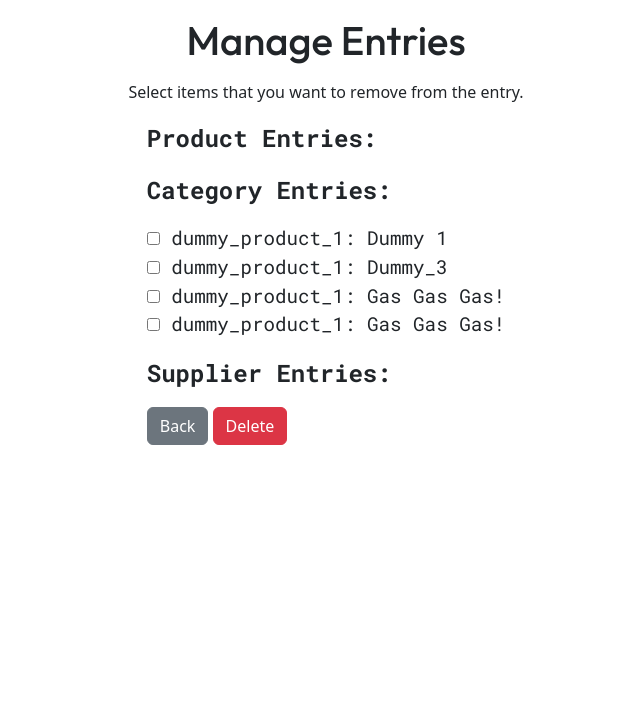
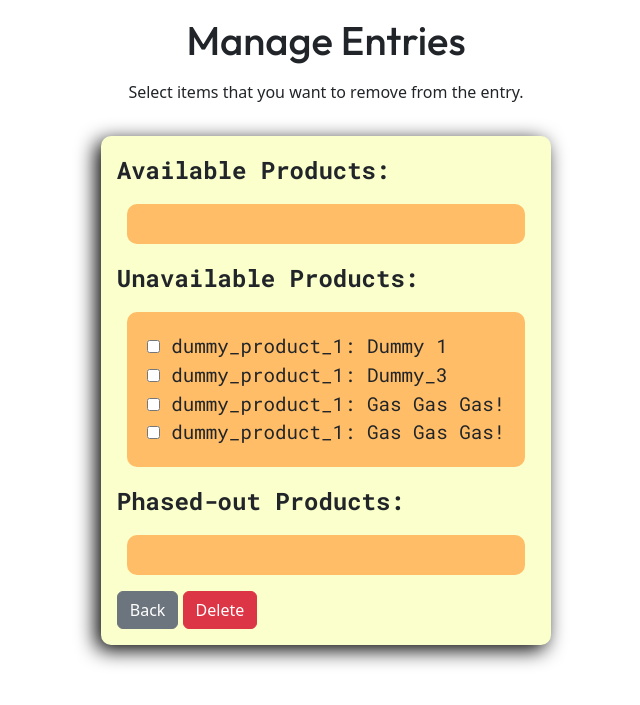
Before and after one commit to junealexis13/inventory_manager, a Django app: page /inventory/manage/remove in a window 1280 px wide. Shown: the part 16-721 px from the top of the page, without its empty margins (314-954 px from the left). Run offline with Django 5.2, Linux system fonts and the light colour scheme; data comes from the database, SQL or seed files in the repository; both versions use the stored data as it was after the commit; some libraries are stand-ins or nearby versions.

Commit message:
major update - added graphing functionality, minor ui changes and revising how django handle forms

```diff
--- a/home/forms.py
+++ b/home/forms.py
@@ -36,7 +36,7 @@ class ProductForms(ModelForm):
 class StockForms(ModelForm):
     class Meta:
         model = Stock
-        exclude = ['is_sold']
+        exclude = ['is_sold','sold_date']
 
         widgets = {
             'stock_name': forms.TextInput(attrs={'class': 'form-control', 'placeholder': 'Enter stock name'}),
--- a/home/models.py
+++ b/home/models.py
@@ -21,7 +21,7 @@ class Product(models.Model):
     product_name = models.CharField(max_length=255,default="Product 1",help_text="Official product name")
     description = models.TextField(help_text="Tell something about the product.")
     SKU = models.CharField(max_length=50, unique=True, help_text="SKU is a unique ID given mainly by manufacturers. Check the Unit or Documents if SKU is present.")
-    category = models.OneToOneField(Category, related_name="products", on_delete=models.SET_NULL, null=True)
+    category = models.ForeignKey(Category, related_name="products", on_delete=models.SET_NULL, null=True)
     weight = models.DecimalField(max_digits=10, decimal_places=2, null=True, blank=True)
     image = models.ImageField(upload_to='product_images/', null=True, blank=True)
     expiry_date = models.DateField(default=timezone.now,null=True, blank=True, help_text="YYYY-MM-DD (Leave Blank if N/A)")
--- a/home/static/css/form_stylings.css
+++ b/home/static/css/form_stylings.css
@@ -127,6 +127,21 @@ button > p {
 }
 
 
+.del_wrapper {
+    padding: 1rem;
+    margin: 1rem;
+    background-color: rgb(250, 255, 203);
+    border-radius: 10px;
+    box-shadow: -5px 5px 20px black;
+}
+
+form > div {
+    margin: 10px;
+    background-color: rgb(255, 189, 103);
+    padding: 20px;
+    border-radius: 10px;
+}
+
 @media screen and (max-widtht:996) {
 
 }
--- a/home/templates/chunks/entry_viewer.html
+++ b/home/templates/chunks/entry_viewer.html
@@ -1,6 +1,7 @@
 <div class="main_wrapper">
     <h1>Manage Entries</h1>
     <p>Select items that you want to remove from the entry.</p>
+    <div class="del_wrapper">
         <form method="post">
             {% csrf_token %}
             {{ form.as_p }}
@@ -26,3 +27,4 @@
             </div>
         </form>
     </div>
+</div>
--- a/home/templates/chunks/forms/product_specs.html
+++ b/home/templates/chunks/forms/product_specs.html
@@ -9,6 +9,5 @@
         </div>
         <p>You can request to add needed fields.</p>
         <input type="submit" value="Submit" class="btn btn-secondary">
-
     </form>
 </center>
--- a/home/templates/home/entry_mngr.html
+++ b/home/templates/home/entry_mngr.html
@@ -9,6 +9,7 @@
     <link rel="shortcut icon" href="{% static 'images/favicon.png' %}">
     <link rel="stylesheet" href="{% static 'css/navbar.css' %}">
     <link rel="stylesheet" href="{% static 'css/entry_viewer.css' %}">
+    <link rel="stylesheet" href="{% static 'css/form_stylings.css' %}">
 
     <link rel="stylesheet" href="https://fonts.googleapis.com/css2?family=Material+Symbols+Outlined:opsz,wght,FILL,GRAD@24,400,0,0" />
 
--- a/home/templates/home/inventory_forms.html
+++ b/home/templates/home/inventory_forms.html
@@ -8,7 +8,7 @@
     {% load static %}
     <link rel="shortcut icon" href="{% static 'images/favicon.png' %}">
     <link rel="stylesheet" href="{% static 'css/navbar.css' %}">
-    <link rel="stylesheet" href="{% static 'css/products_noneview.css' %}">
+    <link rel="stylesheet" href="{% static 'css/product_view.css' %}">
     <link rel="stylesheet" href="{% static 'css/form_stylings.css' %}">
 
     <link rel="stylesheet" href="https://fonts.googleapis.com/css2?family=Material+Symbols+Outlined:opsz,wght,FILL,GRAD@24,400,0,0" />
--- a/inventory/forms.py
+++ b/inventory/forms.py
@@ -13,12 +13,12 @@ class StockForms(ModelForm):
             field.widget.attrs.update({'class': 'form-control','cols':'60'})
 
 class DeleteStockForm(forms.Form):
-    available_ids = forms.MultipleChoiceField(widget=forms.CheckboxSelectMultiple, label='Product Entries', required=False)
-    not_available_ids = forms.MultipleChoiceField(widget=forms.CheckboxSelectMultiple, label='Category Entries', required=False)
-    phased_out_ids = forms.MultipleChoiceField(widget=forms.CheckboxSelectMultiple, label='Supplier Entries', required=False)
+    available_ids = forms.MultipleChoiceField(widget=forms.CheckboxSelectMultiple, label='Available Products', required=False)
+    not_available_ids = forms.MultipleChoiceField(widget=forms.CheckboxSelectMultiple, label='Unavailable Products', required=False)
+    phased_out_ids = forms.MultipleChoiceField(widget=forms.CheckboxSelectMultiple, label='Phased-out Products', required=False)
 
     def __init__(self, *args, **kwargs):
         super(DeleteStockForm, self).__init__(*args, **kwargs)
-        self.fields['available_ids'].choices = [(obj.id, str(obj)) for obj in Stock.objects.all() if obj.status == 'available']
-        self.fields['not_available_ids'].choices = [(obj.id, str(obj)) for obj in Stock.objects.all() if obj.status == 'not_available']
-        self.fields['phased_out_ids'].choices = [(obj.id, str(obj)) for obj in Stock.objects.all() if obj.status == 'phased_out']
+        self.fields['available_ids'].choices = [(obj.id, str(obj)) for obj in Stock.objects.filter(status='available')]
+        self.fields['not_available_ids'].choices = [(obj.id, str(obj)) for obj in Stock.objects.filter(status='not_available')]
+        self.fields['phased_out_ids'].choices = [(obj.id, str(obj)) for obj in Stock.objects.filter(status='phased_out')]
--- a/inventory/templates/chunks/stock_entry_viewer.html
+++ b/inventory/templates/chunks/stock_entry_viewer.html
@@ -1,6 +1,7 @@
 <div class="main_wrapper">
     <h1>Manage Entries</h1>
     <p>Select items that you want to remove from the entry.</p>
+    <div class="del_wrapper">
         <form method="post">
             {% csrf_token %}
             {{ form.as_p }}
@@ -29,3 +30,5 @@
             </div>
         </form>
     </div>
+
+</div>
--- a/inventory/views.py
+++ b/inventory/views.py
@@ -9,7 +9,8 @@ from . import models, forms
 # Create your views here.
 def inventory_dashboard(request):
     var = {}
-    var['inventory'] = Stock.objects.all()
+    var['all'] = Stock.objects.all()
+    var['for_sale'] = Stock.objects.filter(status='available').filter(is_sold=False)
     var['inventory_count'] = Stock.objects.count()
 
     var['not_sold'] = Stock.objects.filter(is_sold=False)
@@ -24,9 +25,10 @@ def inventory_dashboard(request):
     for cats in Category.objects.all():
         itemCount_categorized[cats.category] = 0
 
-    for x in var['inventory']:
-        str_x = str(x.product.category)
-        itemCount_categorized[str_x] += 1
+    for x in var['all']:
+        if str(x) != 'N/A':
+            str_x = str(x.product.category)
+            itemCount_categorized[str_x] += 1
 
     var['item_count'] = dict(sorted(itemCount_categorized.items(), key=lambda item: item[1], reverse=True))
 
@@ -82,7 +84,8 @@ def multi_remove_stocks(request):
             messages.success(request,"Successfully Removed Items")
             return HttpResponseRedirect('/inventory/dashboard')
         else:
-            return HttpResponseRedirect('/inventory/manage/remove')
+            messages.error(request,f"An error occured: {form.errors}")
+            return HttpResponseRedirect('/inventory/dashboard')
     else:
         form = forms.DeleteStockForm()
 
--- a/transactions/views.py
+++ b/transactions/views.py
@@ -24,6 +24,7 @@ def get_total_price(request):
 def update_stock_is_sold(sender, instance, **kwargs):
     #update is_sold status for all related/ selected items stock items
     instance.stock_items.update(is_sold=True)
+    instance.stock_items.update(status='not_available')
 
 def transactions_dashboard(request):
     total_price = 0
```
Also changed, not shown: home/templates/blocks/productpage_blocks.html (+16 -6 lines), home/views.py (+14 -5 lines), inventory/templates/chunks/enumerate_inventory.html (+5 -4 lines), db.sqlite3, home/migrations/0042_alter_stock_date_received_alter_stock_stock_name.py (added), home/migrations/0043_alter_stock_stock_name.py (added), home/migrations/0044_alter_product_category_alter_stock_stock_name.py (added), home/migrations/0045_alter_stock_stock_name.py (added). Lines whose indentation alone changed are shown as unchanged.
